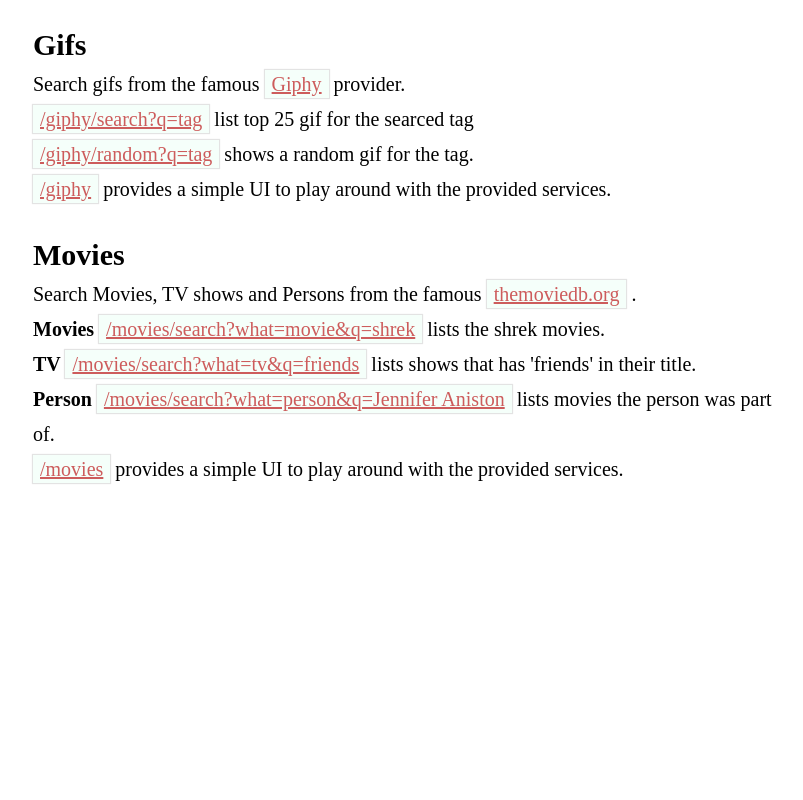
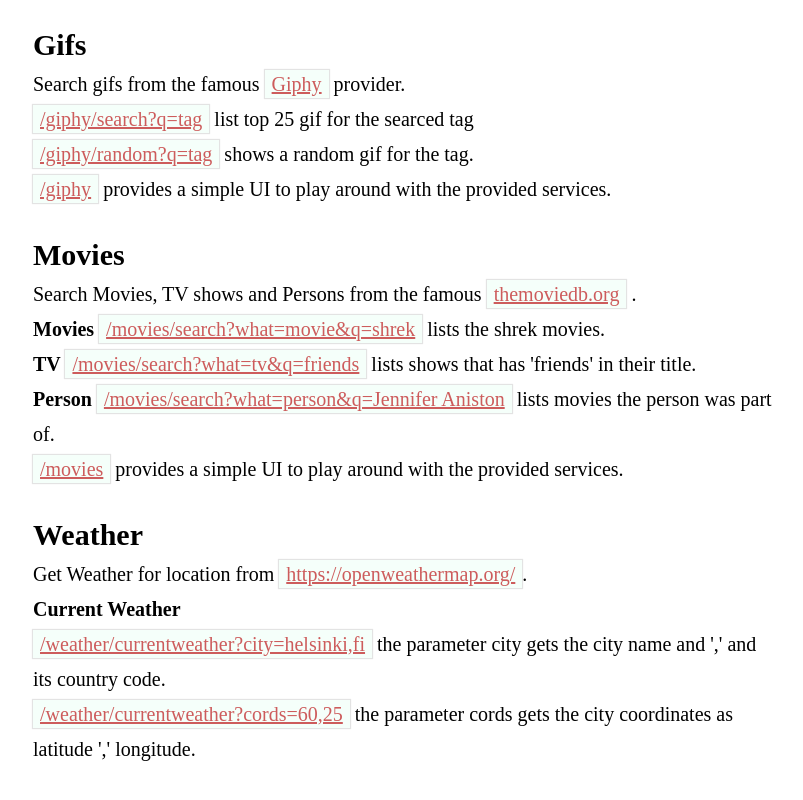
Before and after one commit to HamzaRiazWaheed/source-server, a website: page public/pages/main/index.html in a window 1280 px wide. Shown: the part 150-950 px from the top of the page, without its empty margins (237-1040 px from the left). Before the commit the page ends 800 px from the top, so only its background shows below. Drawn offline with Linux system fonts and the light colour scheme.

Commit message:
add weather info to current page

```diff
--- a/public/pages/main/index.html
+++ b/public/pages/main/index.html
@@ -83,6 +83,20 @@
             <a href="/movies/">/movies</a> provides a simple UI to play around with the provided services.
         </p>
     </div>
+
+    <div class="taxt-block">
+        <h5>Weather</h5>
+        <p>
+            Get Weather for location from <a href="https://openweathermap.org/">https://openweathermap.org/</a>.
+            <br>
+            <strong>Current Weather</strong>
+            <br>
+            <a href="/weather/currentweather?city=helsinki,fi">/weather/currentweather?city=helsinki,fi</a> the parameter city gets the city name and ',' and its country code.
+            <br>
+            <a href="/weather/currentweather?cords=60,25">/weather/currentweather?cords=60,25</a> the parameter cords gets the city coordinates as latitude ',' longitude.
+            <br>
+        </p>
+    </div>
 </body>
 
 </html>
```
Also changed, not shown: public/pages/weather/index.html (+1 -1 lines).
